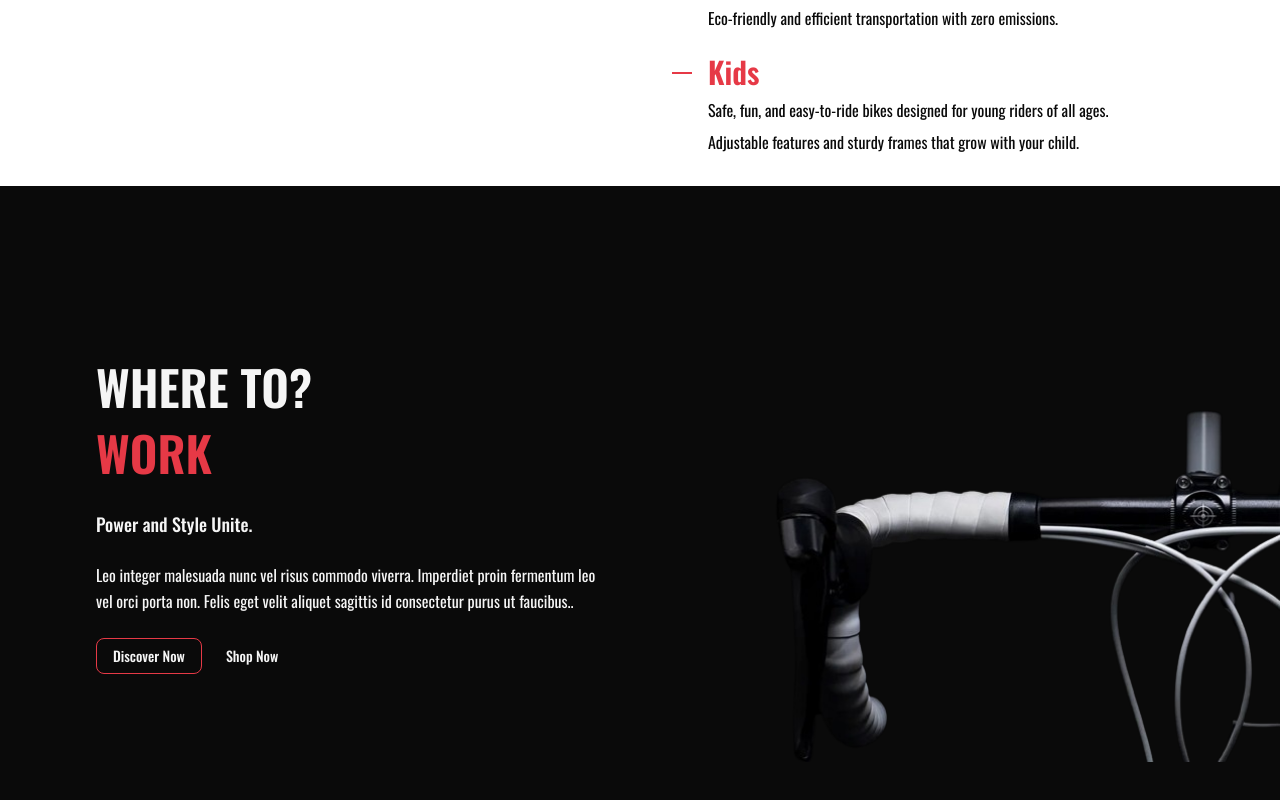
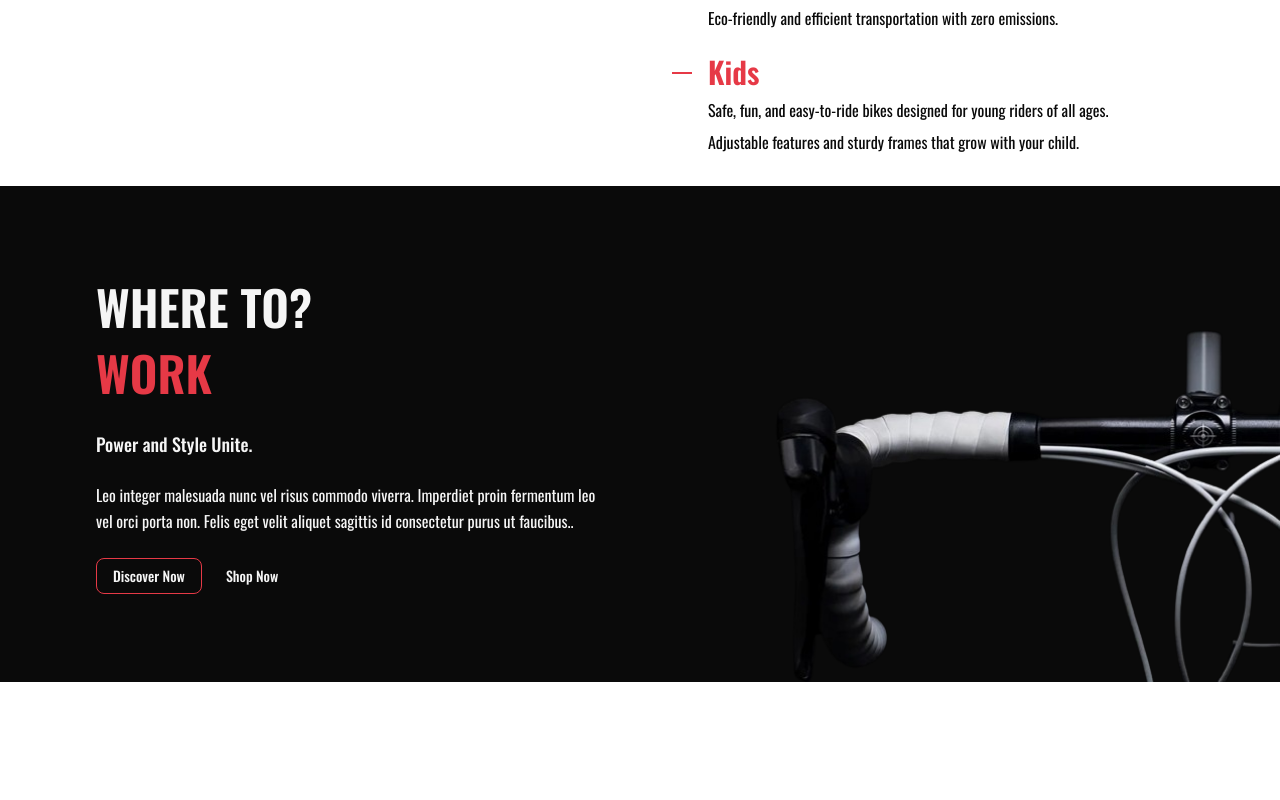
Before and after one commit to junayet4o12/cycle-craze-frontend, a React (Vite) app: page / in a window 1280 px wide. Shown: the part 1367-2167 px from the top of the page. After the commit the page ends 2049 px from the top, so only its background shows below. Built offline with nearby package versions, Linux system fonts and the light colour scheme.

Commit message:
where to work section has completed

```diff
--- a/src/components/modules/home/WhereToWork.tsx
+++ b/src/components/modules/home/WhereToWork.tsx
@@ -3,7 +3,7 @@ import { Button } from "@/components/ui/button";
 
 export default function WhereToWork() {
     return (
-        <div className="grid md:grid-cols-2 py-10 xl:py-20 bg-foreground">
+        <div className="grid md:grid-cols-2 py-10 md:py-0 bg-foreground">
 
             <div className="space-y-6 px-8 text-accent max-w-xl md:ml-auto flex flex-col justify-center">
                 <h2 className="uppercase"> Where to?
```
